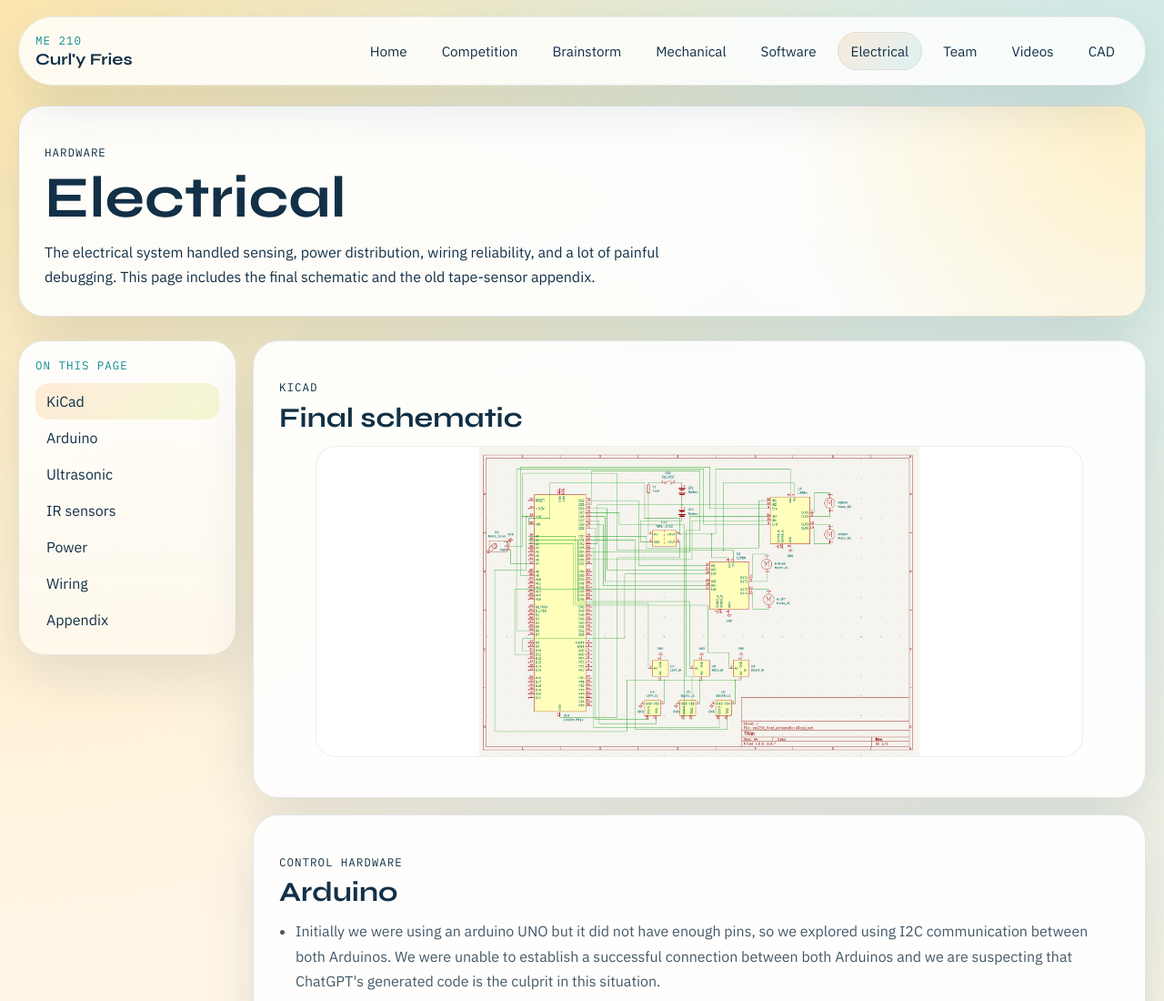
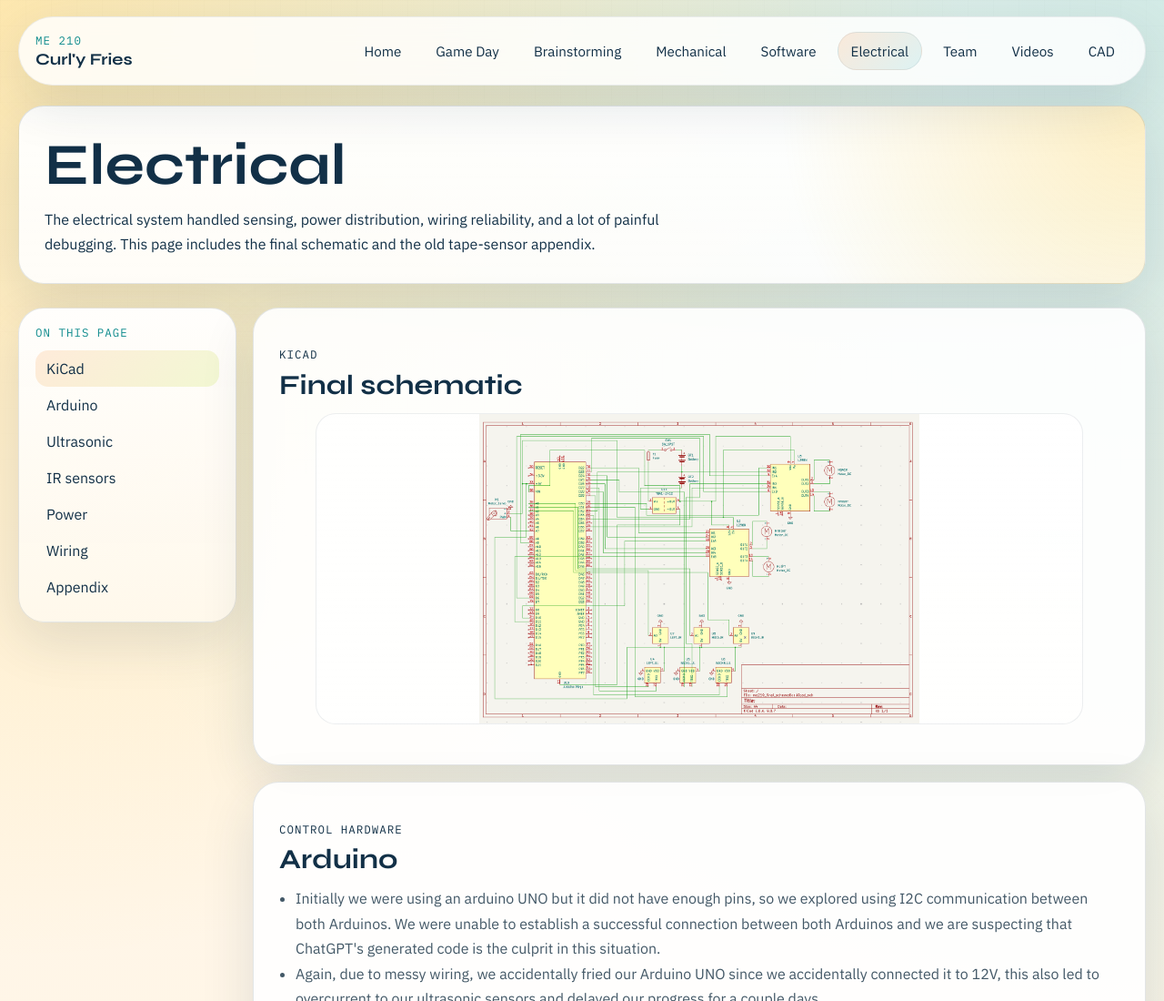
Before and after one commit to millywy/me210_project_website, a website: page electrical.html in a window 1280 px wide. Shown: the top 1100 px of the page at 91% size. Drawn offline with nearby package versions, Linux system fonts and the light colour scheme.

Commit message:
Update navigation links and page header content

```diff
--- a/electrical.html
+++ b/electrical.html
@@ -22,8 +22,8 @@
         <button class="menu-toggle" type="button" aria-expanded="false" aria-controls="site-nav">Menu</button>
         <nav id="site-nav" class="site-nav">
           <a href="index.html">Home</a>
-          <a href="competition.html">Competition</a>
-          <a href="brainstorm.html">Brainstorm</a>
+          <a href="competition.html">Game Day</a>
+          <a href="brainstorm.html">Brainstorming</a>
           <a href="mechanical.html">Mechanical</a>
           <a href="software.html">Software</a>
           <a href="electrical.html" aria-current="page">Electrical</a>
@@ -35,7 +35,6 @@
 
       <main>
         <section class="page-header">
-          <p class="page-kicker">Hardware</p>
           <h1>Electrical</h1>
           <p class="page-subtitle">
             The electrical system handled sensing, power distribution, wiring reliability, and a lot of painful debugging. This page includes the final schematic and the old tape-sensor appendix.
```
